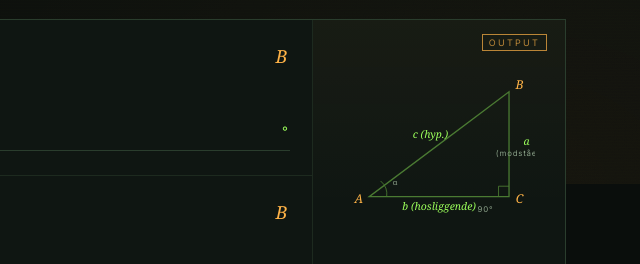
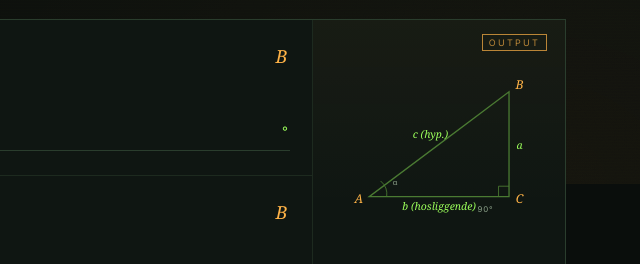
Before and after one commit to Magnuslykke26/ohmens-lov-, a plain HTML site: page formelsamling.html in a window 1280 px wide. Shown: the part 616-880 px from the top of the page, 640-1280 px from the left. Drawn offline with Linux system fonts and the light colour scheme; a web font is replaced by a local one.

Commit message:
Slet 'modstående' label fra side a i trekant-diagram
Co-Authored-By: Claude Sonnet 4.6 <noreply@anthropic.com>

```diff
--- a/formelsamling.html
+++ b/formelsamling.html
@@ -413,8 +413,7 @@
             <text class="tri-lbl" x="202" y="22">B</text>
             <!-- Side labels -->
             <text class="tri-side" x="110" y="160">b  (hosliggende)</text>
-            <text class="tri-side" x="210" y="86">a</text>
-            <text class="tri-angle" x="210" y="98">(modstående)</text>
+            <text class="tri-side" x="202" y="90">a</text>
             <text class="tri-side" x="100" y="78">c  (hyp.)</text>
             <!-- Angle arc at A -->
             <path class="right-mark" d="M 50 145 A 20 20 0 0 0 43 127" fill="none" stroke="var(--amber)" stroke-width="1"/>
```
